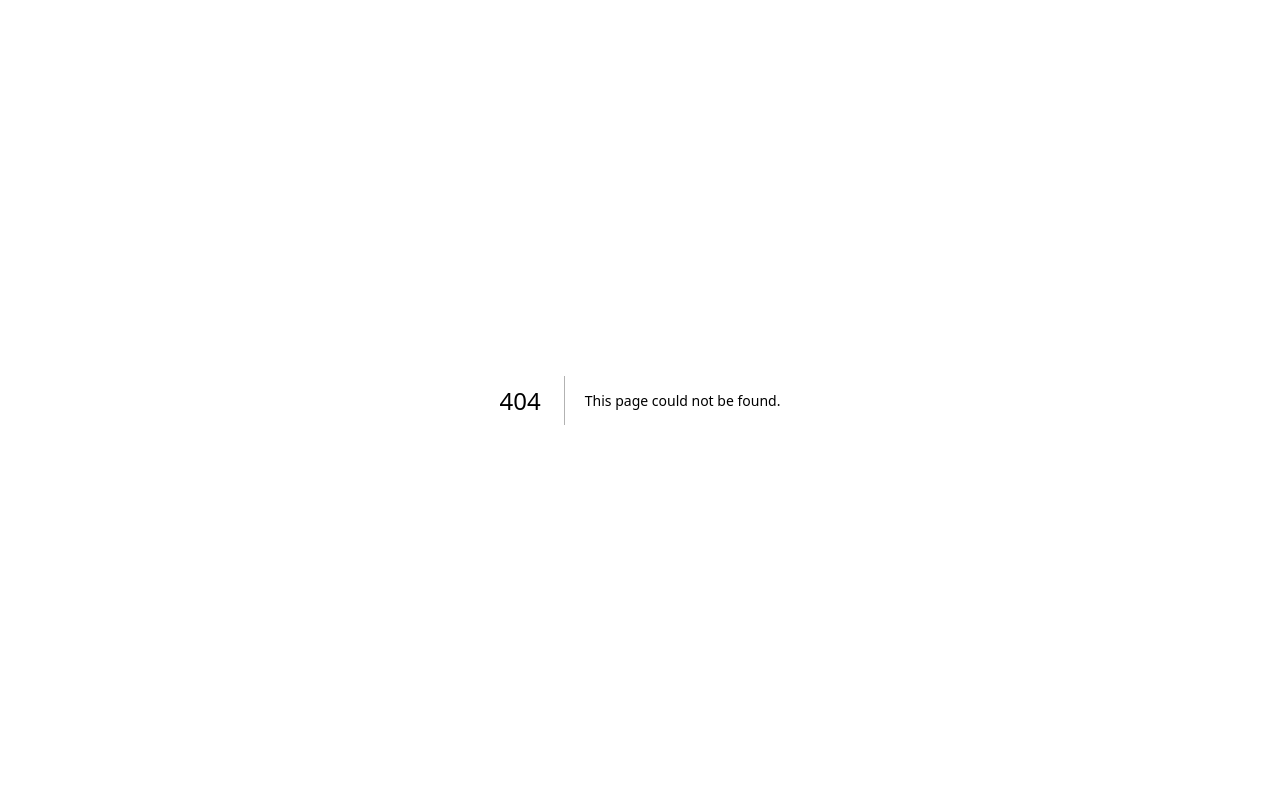
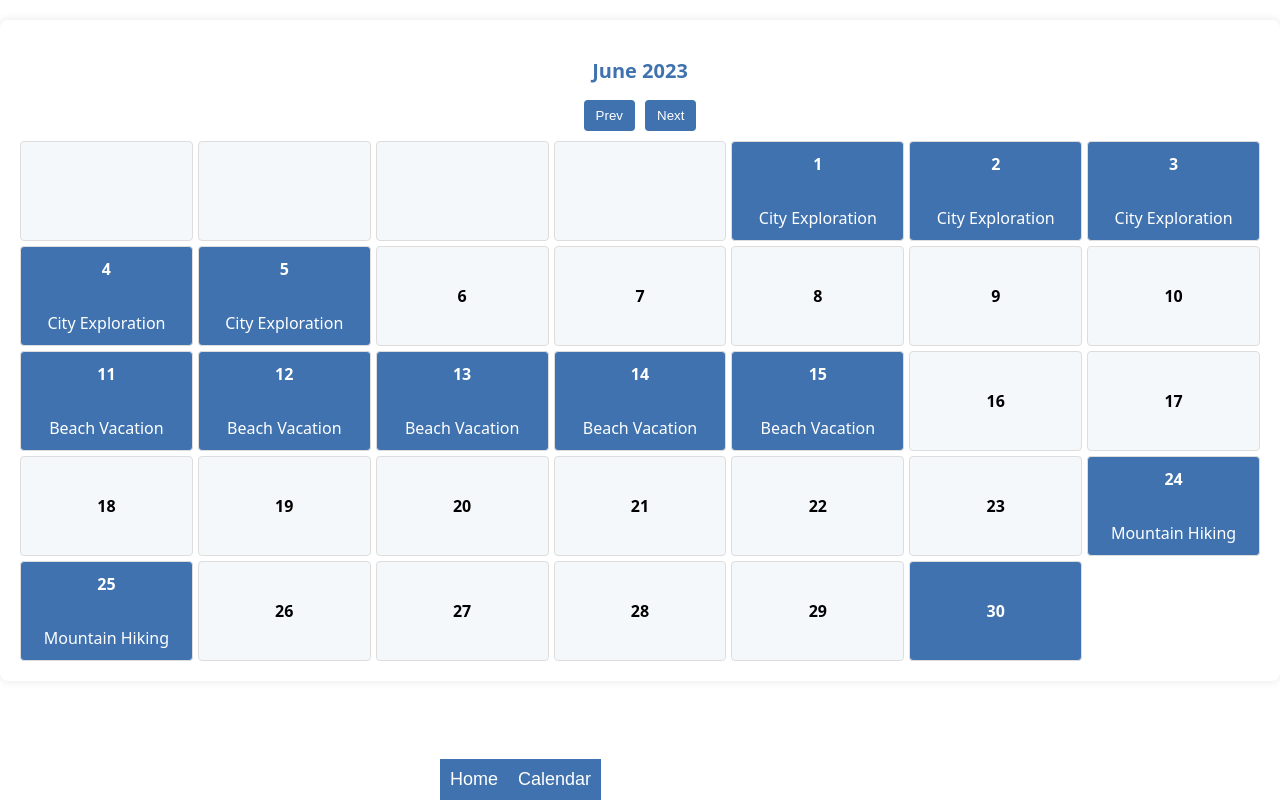
Before and after one commit to Danielschuetzle/Wayfarer-App, a Next.js app: page /calendar in a window 1280 px wide. Before the commit this address had no page. Built offline with nearby package versions, Linux system fonts and the light colour scheme.

Commit message:
basic navigation and calender page added

```diff
--- a/components/Navigation/index.js
+++ b/components/Navigation/index.js
@@ -31,7 +31,7 @@ const Navigation = () => {
   return (
     <NavigationContainer>
       <NavButton onClick={() => router.push('/')}>Home</NavButton>
-      <NavButton disabled>Coming Soon</NavButton>
+      <NavButton onClick={() => router.push('/calendar')}>Calendar</NavButton>
     </NavigationContainer>
   );
 };
--- /dev/null
+++ b/pages/calendar.js
@@ -0,0 +1,17 @@
+import React from 'react';
+import Calendar from '../components/Calendar';
+import exampleTravelPlans from '../data/exampleTravelPlans';
+import Navigation from '../components/Navigation';
+
+
+const CalendarPage = () => {
+  return (
+    <div>
+      <Calendar travelPlans={exampleTravelPlans} />
+      <Navigation />
+    </div>
+
+  );
+};
+
+export default CalendarPage;
--- a/pages/index.js
+++ b/pages/index.js
@@ -3,6 +3,7 @@ import styled from 'styled-components';
 import TravelPlanForm from '../components/TravelPlanForm';
 import TravelPlanList from '../components/TravelPlanList';
 import Calendar from '../components/Calendar';
+import Navigation from '../components/Navigation';
 import exampleTravelPlans from '../data/exampleTravelPlans';
 
 const Container = styled.div`
@@ -71,6 +72,7 @@ const HomePage = () => {
         {isCalendarOpen ? 'Close Calendar' : 'Open Calendar'}
       </ActionButton>
       {isCalendarOpen && <Calendar travelPlans={travelPlans} />}
+      <Navigation />
     </Container>
   );
 };
```
